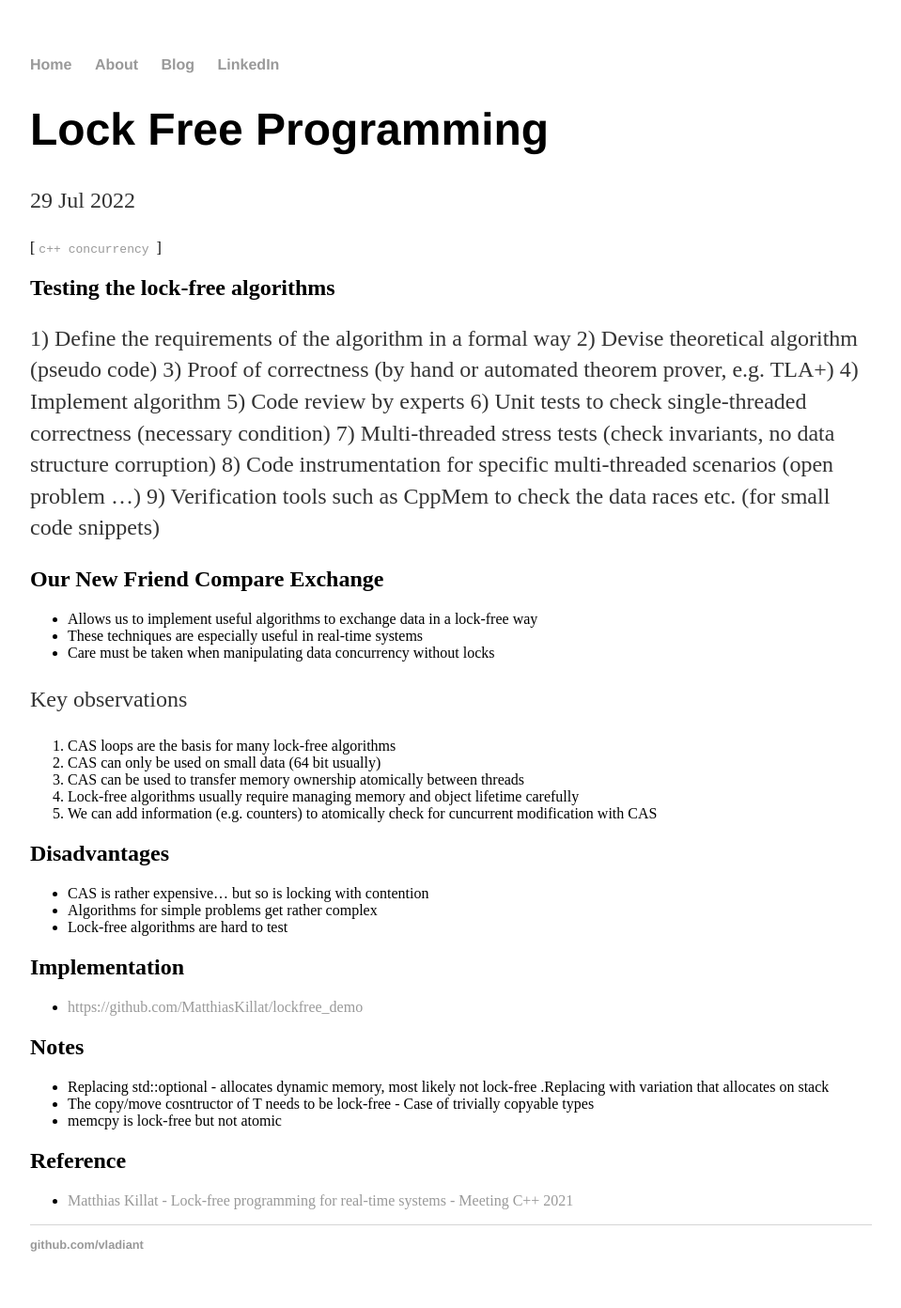
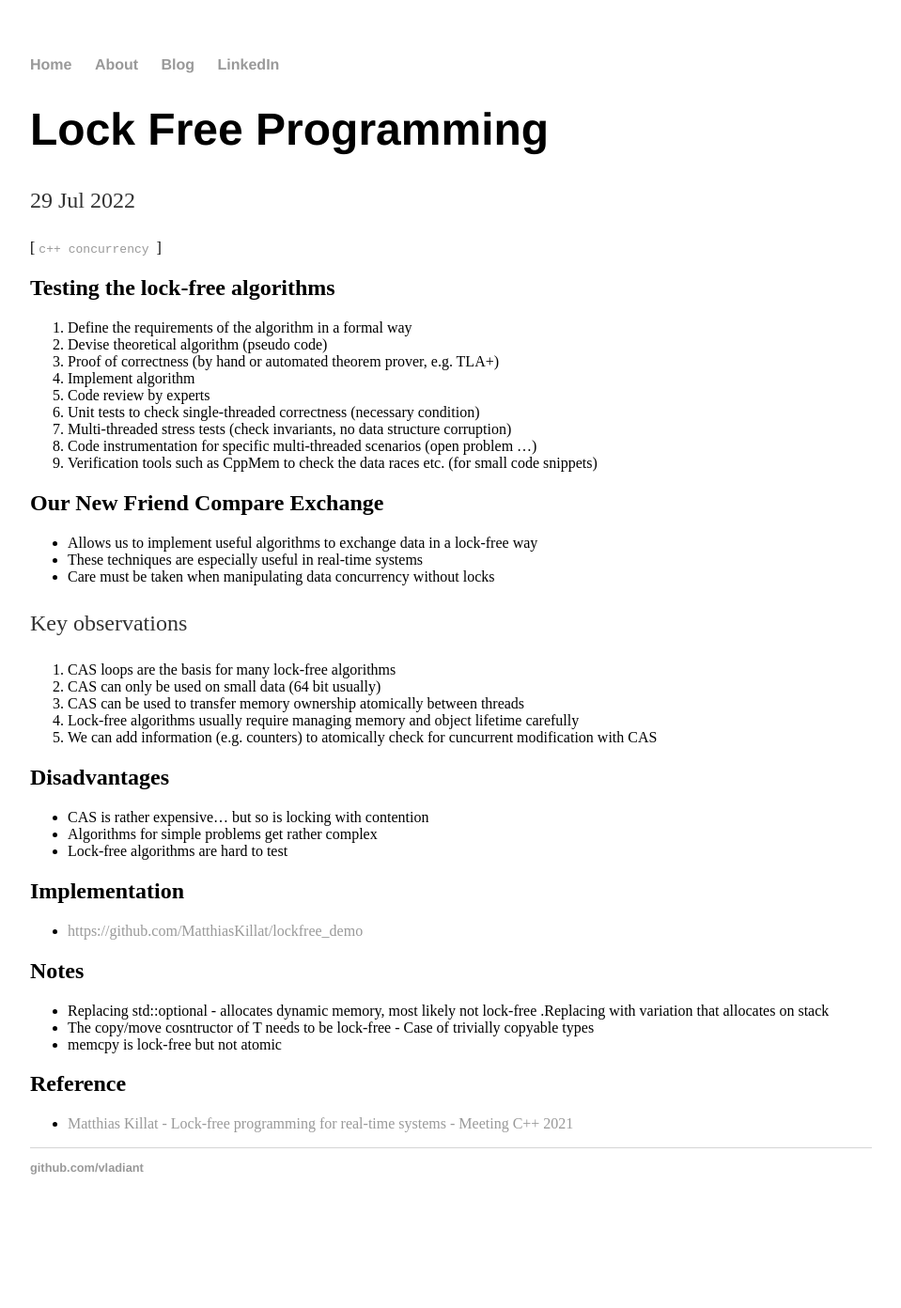
Before and after one commit to vladiant/vladiant.github.io, a Jekyll site: the page built from _posts/2022-08-08-lock-free-programming.md, in a window 1280 px wide. Shown: the whole page at 94% size, without its empty margins (160-1119 px from the left). Built offline with Jekyll 4.4.1, drawn with Linux system fonts in a browser that asks for light colours; after the commit the page ends 1310 px from its top, so only the background shows below that.

Commit message:
Update 2022-08-08-lock-free-programming.md

```diff
--- a/_posts/2022-08-08-lock-free-programming.md
+++ b/_posts/2022-08-08-lock-free-programming.md
@@ -6,15 +6,15 @@ tags: c++ concurrency
 ---
 
 ## Testing the lock-free algorithms
-1) Define the requirements of the algorithm in a formal way
-2) Devise theoretical algorithm (pseudo code)
-3) Proof of correctness (by hand or automated theorem prover, e.g. TLA+)
-4) Implement algorithm
-5) Code review by experts
-6) Unit tests to check single-threaded correctness (necessary condition)
-7) Multi-threaded stress tests (check invariants, no data structure corruption)
-8) Code instrumentation for specific multi-threaded scenarios (open problem ...)
-9) Verification tools such as CppMem to check the data races etc. (for small code snippets)
+1. Define the requirements of the algorithm in a formal way
+2. Devise theoretical algorithm (pseudo code)
+3. Proof of correctness (by hand or automated theorem prover, e.g. TLA+)
+4. Implement algorithm
+5. Code review by experts
+6. Unit tests to check single-threaded correctness (necessary condition)
+7. Multi-threaded stress tests (check invariants, no data structure corruption)
+8. Code instrumentation for specific multi-threaded scenarios (open problem ...)
+9. Verification tools such as CppMem to check the data races etc. (for small code snippets)
 
 ## Our New Friend Compare Exchange
 * Allows us to implement useful algorithms to exchange data in a lock-free way
```
